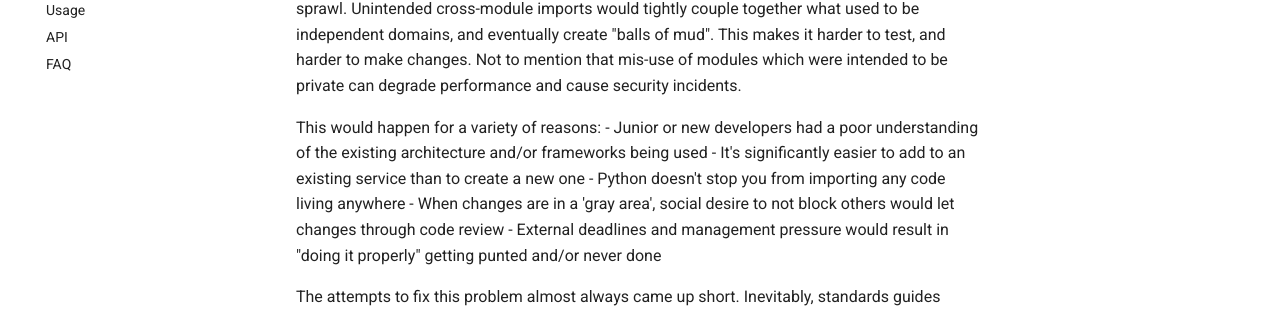
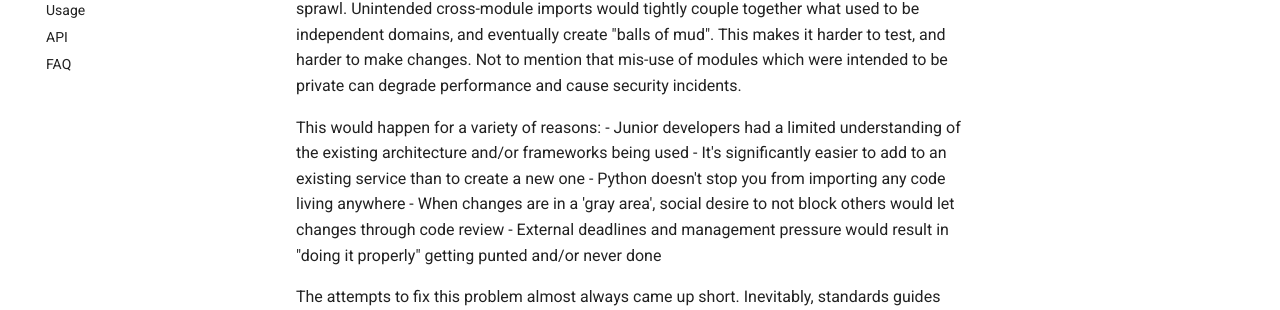
Before and after one commit to gauge-sh/tach, an MkDocs documentation site: the page built from docs/why-modguard.md, in a window 1280 px wide and 926 px high. Shown: the part 209-519 px from the top of the window. Built offline with MkDocs 1.6.1 and Material for MkDocs 9.7.7, drawn with Linux system fonts in a browser that asks for light colours.

Commit message:
Update docs/why-modguard.md
Co-authored-by: Evan Doyle <evanmdoyle@gmail.com>

```diff
--- a/docs/why-modguard.md
+++ b/docs/why-modguard.md
@@ -3,7 +3,7 @@
 We built `modguard` to solve a recurring problem that we've experienced on software teams - code sprawl. Unintended cross-module imports would tightly couple together what used to be independent domains, and eventually create "balls of mud". This makes it harder to test, and harder to make changes. Not to mention that mis-use of modules which were intended to be private can degrade performance and cause security incidents.
 
 This would happen for a variety of reasons:
-- Junior or new developers had a poor understanding of the existing architecture and/or frameworks being used
+- Junior developers had a limited understanding of the existing architecture and/or frameworks being used
 - It's significantly easier to add to an existing service than to create a new one
 - Python doesn't stop you from importing any code living anywhere
 - When changes are in a 'gray area', social desire to not block others would let changes through code review
```
